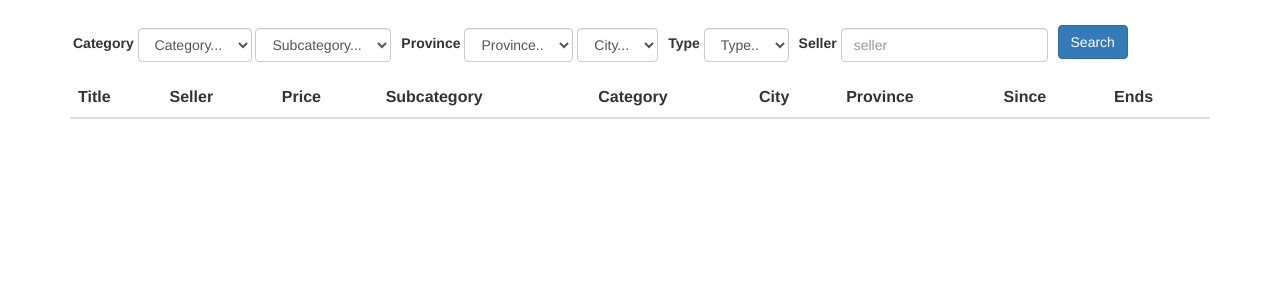
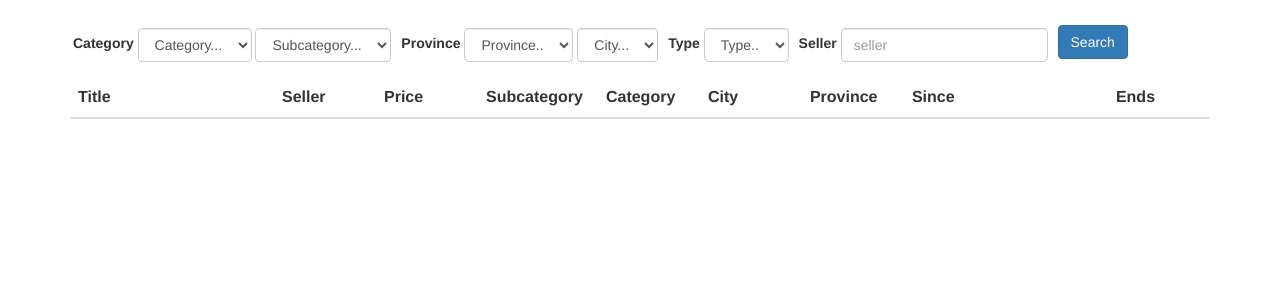
Before and after one commit to justinbaron1/353MainProject, a PHP site: page /ads.php in a window 1280 px wide. Shown: the part 52-352 px from the top of the page. Run offline with PHP 8.4, Linux system fonts and the light colour scheme; the visitor is signed in with stand-in values (Sample User, id 1); data that the repository does not hold is empty; some libraries are stand-ins or nearby versions.

Commit message:
Reformating

```diff
--- a/ads.php
+++ b/ads.php
@@ -42,15 +42,15 @@ $ads = search_ad($mysqli, $province, $city, $category, $subcategory, $type, $sel
             <table class="table table-hover table-striped">
                 <thead>
                     <tr class="ad">
-                        <th>Title</th>
-                        <th>Seller</th>
-                        <th>Price</th>
-                        <th>Subcategory</th>
-                        <th>Category</th>
-                        <th>City</th>
-                        <th>Province</th>
-                        <th>Since</th>
-                        <th>Ends</th>
+                        <th class="col-md-2">Title</th>
+                        <th class="col-md-1">Seller</th>
+                        <th class="col-md-1">Price</th>
+                        <th class="col-md-1">Subcategory</th>
+                        <th class="col-md-1">Category</th>
+                        <th class="col-md-1">City</th>
+                        <th class="col-md-1">Province</th>
+                        <th class="col-md-2">Since</th>
+                        <th class="col-md-1">Ends</th>
                     </tr>
                 </thead>
                 <tbody>
```
